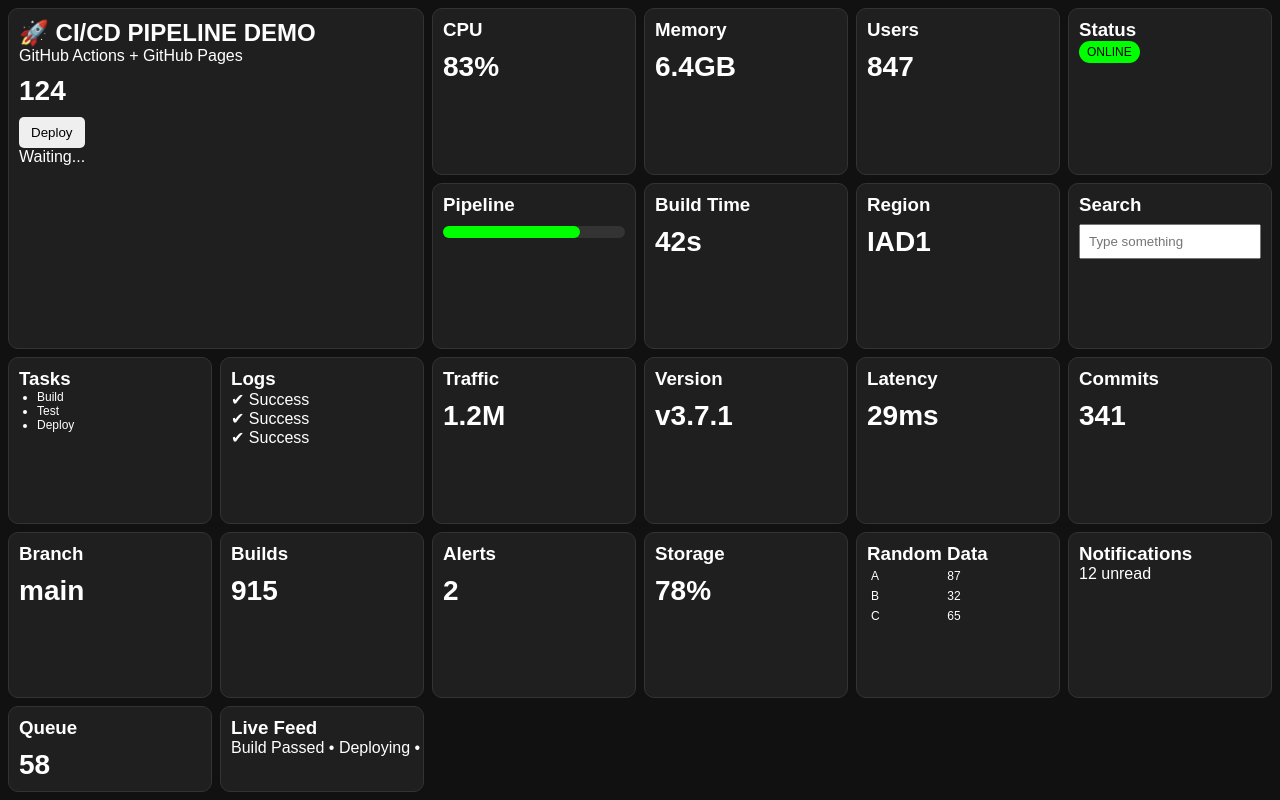
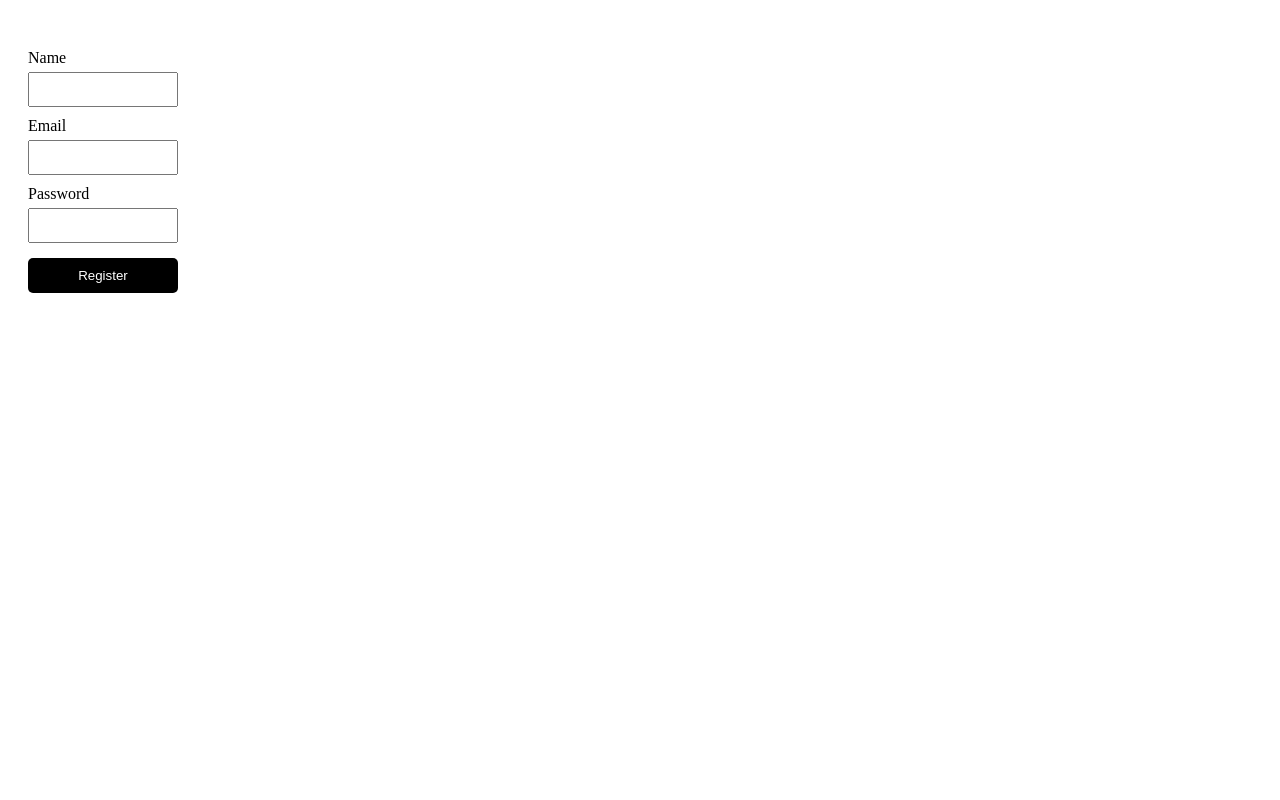
Before and after one commit to priyanshuxp/cicdpractical, a website: page public/index.html in a window 1280 px wide. Drawn offline with Linux system fonts and the light colour scheme.

Commit message:
Refactor HTML structure and styles for registration form

```diff
--- a/public/index.html
+++ b/public/index.html
@@ -6,260 +6,61 @@
 <title>CI/CD Chaos Dashboard</title>
 
 <style>
-*{
-    margin:0;
-    padding:0;
-    box-sizing:border-box;
-    font-family:Arial,sans-serif;
+    form {
+    background: white;
+    padding: 20px;
+    width: 300px;
 }
-
-body{
-    background:#111;
-    color:white;
-    height:100vh;
-    overflow:hidden;
+label {
+    display: flex;
+    margin-top: 10px;
+    margin-bottom: 5px;
 }
-
-.dashboard{
-    display:grid;
-    grid-template-columns:repeat(6,1fr);
-    grid-template-rows:repeat(4,1fr);
-    gap:8px;
-    height:100vh;
-    padding:8px;
+input {
+    width: 50%;
+    padding: 8px;
+    box-sizing: border-box;
 }
-
-.card{
-    background:#1f1f1f;
-    border:1px solid #333;
-    border-radius:10px;
-    padding:10px;
-    overflow:hidden;
-}
-
-.big{
-    grid-column:span 2;
-    grid-row:span 2;
-}
-
-h1{
-    font-size:24px;
-}
-
-.value{
-    font-size:28px;
-    font-weight:bold;
-    margin-top:10px;
-}
-
-button{
-    margin-top:10px;
-    padding:8px 12px;
-    border:none;
-    border-radius:5px;
-    cursor:pointer;
-}
-
-.progress{
-    width:100%;
-    height:12px;
-    background:#333;
-    border-radius:20px;
-    margin-top:10px;
-}
-
-.progress div{
-    height:100%;
-    width:75%;
-    background:lime;
-    border-radius:20px;
-}
-
-input{
-    width:100%;
-    padding:8px;
-    margin-top:8px;
-}
-
-table{
-    width:100%;
-    font-size:12px;
-}
-
-td{
-    padding:2px;
-}
-
-.badge{
-    display:inline-block;
-    padding:4px 8px;
-    border-radius:20px;
-    background:#0f0;
-    color:black;
-    font-size:12px;
-}
-
-ul{
-    padding-left:18px;
-    font-size:12px;
-}
-
-.marquee{
-    white-space:nowrap;
-    animation:move 10s linear infinite;
-}
-
-@keyframes move{
-    from{transform:translateX(100%)}
-    to{transform:translateX(-100%)}
+button {
+    margin-top: 15px;
+    width: 50%;
+    padding: 10px;
+    background-color: black;
+    color: white;
+    border: none;
+    border-radius: 5px;
+    cursor: pointer;
 }
 </style>
 </head>
 
 <body>
+<form id="registrationForm">
+<h1 id="message"></h1>
+        <label for="name">Name</label>
+        <input
+            type="text"
+            id="name"
+            name="name"
+            required
+        >
 
-<div class="dashboard">
-
-<div class="card big">
-    <h1>🚀 CI/CD PIPELINE DEMO</h1>
-    <p>GitHub Actions + GitHub Pages</p>
-    <div class="value" id="deployCount">124</div>
-    <button onclick="deploy()">Deploy</button>
-    <p id="message">Waiting...</p>
-</div>
-
-<div class="card">
-    <h3>CPU</h3>
-    <div class="value">83%</div>
-</div>
-
-<div class="card">
-    <h3>Memory</h3>
-    <div class="value">6.4GB</div>
-</div>
-
-<div class="card">
-    <h3>Users</h3>
-    <div class="value">847</div>
-</div>
-
-<div class="card">
-    <h3>Status</h3>
-    <span class="badge">ONLINE</span>
-</div>
-
-<div class="card">
-    <h3>Pipeline</h3>
-    <div class="progress">
-        <div></div>
-    </div>
-</div>
-
-<div class="card">
-    <h3>Build Time</h3>
-    <div class="value">42s</div>
-</div>
-
-<div class="card">
-    <h3>Region</h3>
-    <div class="value">IAD1</div>
-</div>
-
-<div class="card">
-    <h3>Search</h3>
-    <input placeholder="Type something">
-</div>
-
-<div class="card">
-    <h3>Tasks</h3>
-    <ul>
-        <li>Build</li>
-        <li>Test</li>
-        <li>Deploy</li>
-    </ul>
-</div>
-
-<div class="card">
-    <h3>Logs</h3>
-    <div>✔ Success</div>
-    <div>✔ Success</div>
-    <div>✔ Success</div>
-</div>
-
-<div class="card">
-    <h3>Traffic</h3>
-    <div class="value">1.2M</div>
-</div>
-
-<div class="card">
-    <h3>Version</h3>
-    <div class="value">v3.7.1</div>
-</div>
-
-<div class="card">
-    <h3>Latency</h3>
-    <div class="value">29ms</div>
-</div>
-
-<div class="card">
-    <h3>Commits</h3>
-    <div class="value">341</div>
-</div>
-
-<div class="card">
-    <h3>Branch</h3>
-    <div class="value">main</div>
-</div>
-
-<div class="card">
-    <h3>Builds</h3>
-    <div class="value">915</div>
-</div>
-
-<div class="card">
-    <h3>Alerts</h3>
-    <div class="value">2</div>
-</div>
-
-<div class="card">
-    <h3>Storage</h3>
-    <div class="value">78%</div>
-</div>
-
-<div class="card">
-    <h3>Random Data</h3>
-    <table>
-        <tr><td>A</td><td>87</td></tr>
-        <tr><td>B</td><td>32</td></tr>
-        <tr><td>C</td><td>65</td></tr>
-    </table>
-</div>
-
-<div class="card">
-    <h3>Notifications</h3>
-    <div>12 unread</div>
-</div>
-
-<div class="card">
-    <h3>Queue</h3>
-    <div class="value">58</div>
-</div>
-
-<div class="card">
-    <h3>Live Feed</h3>
-    <div class="marquee">
-        Build Passed • Deploying • Build Passed • Deploying •
-    </div>
-</div>
-
-</div>
-
-<script>
-function deploy(){
-    document.getElementById("message").innerText =
-    "Deployment Triggered Successfully!";
-}
-</script>
+        <label for="email">Email</label>
+        <input
+            type="email"
+            id="email"
+            name="email"
+            required
+        >
+        <label for="password">Password</label>
+        <input
+            type="password"
+            id="password"
+            name="password"
+            required
+        >
+        <button type="submit">Register</button>
+    </form>
 
 </body>
 </html>
```
